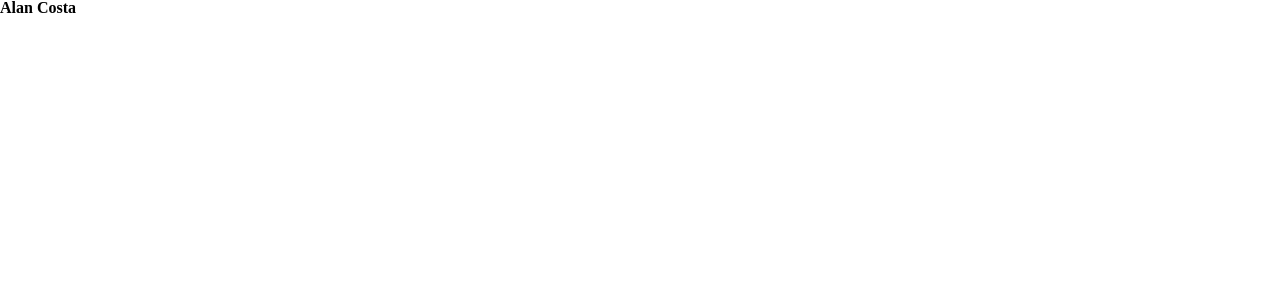
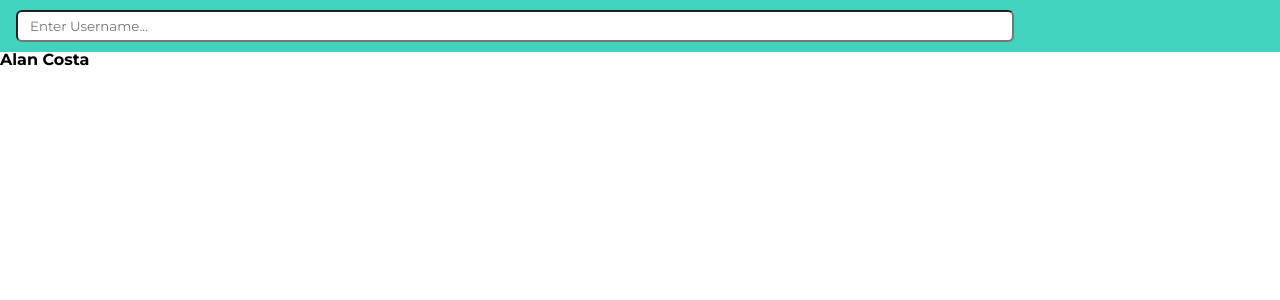
Before and after one commit to AlanRCosta/Challenge-React, a React (Create React App) app: page / in a window 1280 px wide. Shown: the top 300 px of the page. Built offline with nearby package versions, Linux system fonts and the light colour scheme.

Commit message:
Header implementation

```diff
--- a/public/index.html
+++ b/public/index.html
@@ -8,7 +8,10 @@
       name="description"
       content="Web site created using create-react-app"
     />
-
+    <link
+      href="https://fonts.googleapis.com/css2?family=Montserrat:wght@300;400;600;700&display=swap"
+      rel="stylesheet"
+    />
     <link rel="manifest" href="%PUBLIC_URL%/manifest.json" />
 
     <title>Challenge React</title>
--- a/src/App.tsx
+++ b/src/App.tsx
@@ -1,11 +1,13 @@
 import { BrowserRouter } from "react-router-dom";
 
+import Header from "./components/Header";
 import GlobalStyle from "./styles/GlobalStyle";
 import Routes from "./routes";
 
 function App(): JSX.Element {
   return (
     <BrowserRouter>
+      <Header />
       <GlobalStyle />
       <Routes />
     </BrowserRouter>
--- /dev/null
+++ b/src/components/Header/index.tsx
@@ -0,0 +1,13 @@
+import { Container, SearchForm } from "./styles";
+
+const Header: React.FC = () => {
+  return (
+    <Container>
+      <SearchForm>
+        <input placeholder="Enter Username..." />
+      </SearchForm>
+    </Container>
+  );
+};
+
+export default Header;
--- /dev/null
+++ b/src/components/Header/styles.ts
@@ -0,0 +1,19 @@
+import styled from "styled-components";
+
+export const Container = styled.div`
+  display: flex;
+  align-items: center;
+  background: #41d3be;
+  padding: 10px 16px;
+`;
+
+export const SearchForm = styled.form`
+  width: 100%;
+
+  input {
+    outline: 0;
+    border-radius: 6px;
+    padding: 6px 12px;
+    width: 80%;
+  }
+`;
--- a/src/pages/Commits/index.tsx
+++ b/src/pages/Commits/index.tsx
@@ -1,5 +1,5 @@
 const Commits: React.FC = () => {
-  return <h1>Alan Costa</h1>;
+  return <div></div>;
 };
 
 export default Commits;
```
Also changed, not shown: src/pages/Commits/styles.ts (renamed from src/pages/Commits/style.ts), src/pages/Home/styles.ts (renamed from src/pages/Home/style.ts).
